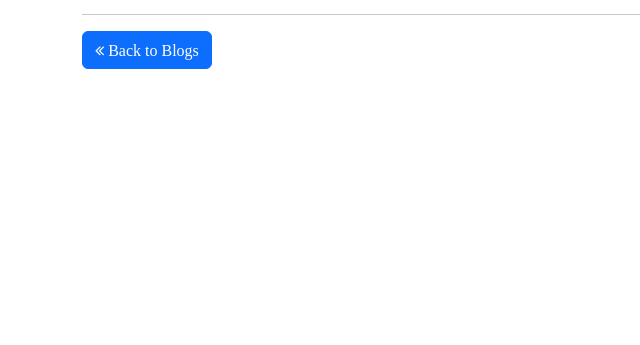
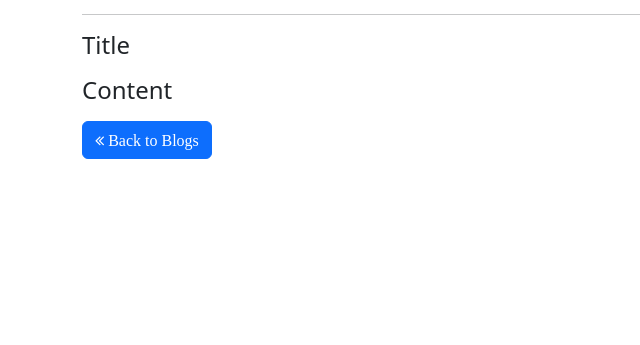
Before and after one commit to ainomic/personal-blog-site, a Django app: template personal_blog/templates/view_blog.html in a window 1280 px wide. Shown: the part 164-509 px from the top of the page, without its empty margins (0-640 px from the left). Run offline with Django 4.2, Linux system fonts and the light colour scheme; the template is opened without the code that fills it, so the values that code supplies are empty.

Commit message:
Heading added commit

```diff
--- a/personal_blog/templates/view_blog.html
+++ b/personal_blog/templates/view_blog.html
@@ -4,7 +4,9 @@
 <div class="container py-5">
     <h2>Blog (ID: {{blog_list.id}} )</h2>
     <hr>
+    <h4>Title</h4>
 <p><strong>{{blog_list.title}}</strong></p>
+<h4>Content</h4>
 <p class="justify-content-*">{{blog_list.desc}}</p>
 <a href="/"><button type="button" class="btn btn-primary"><i class="fa fa-angle-double-left"> Back to Blogs</i></button></a>
 </div>
```
